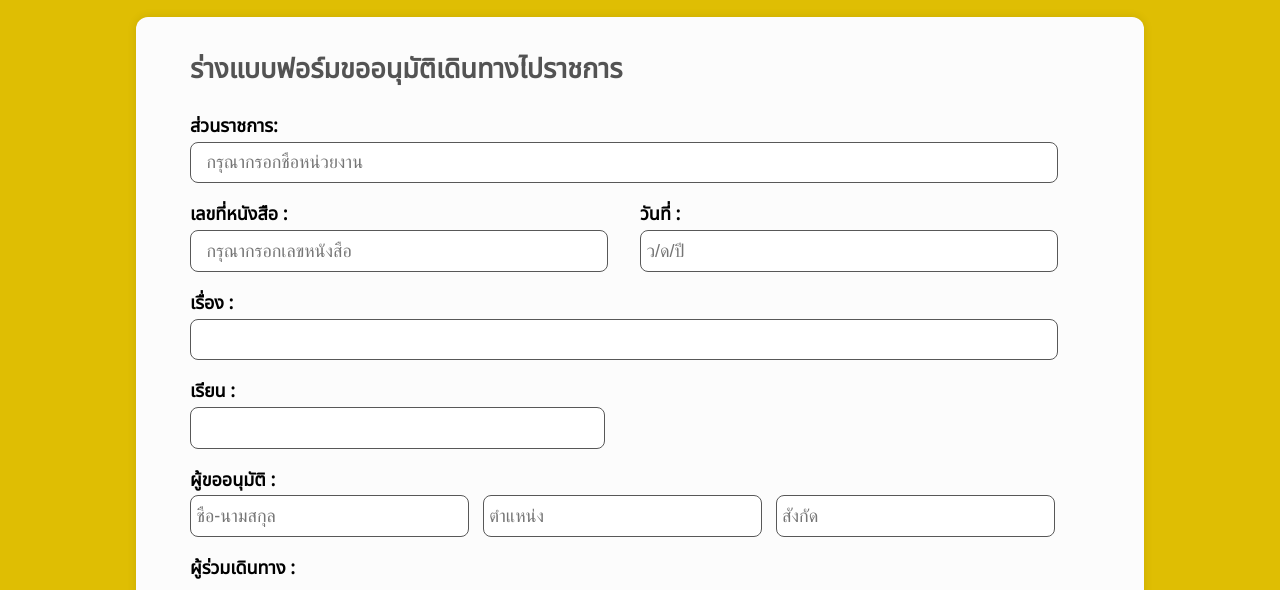
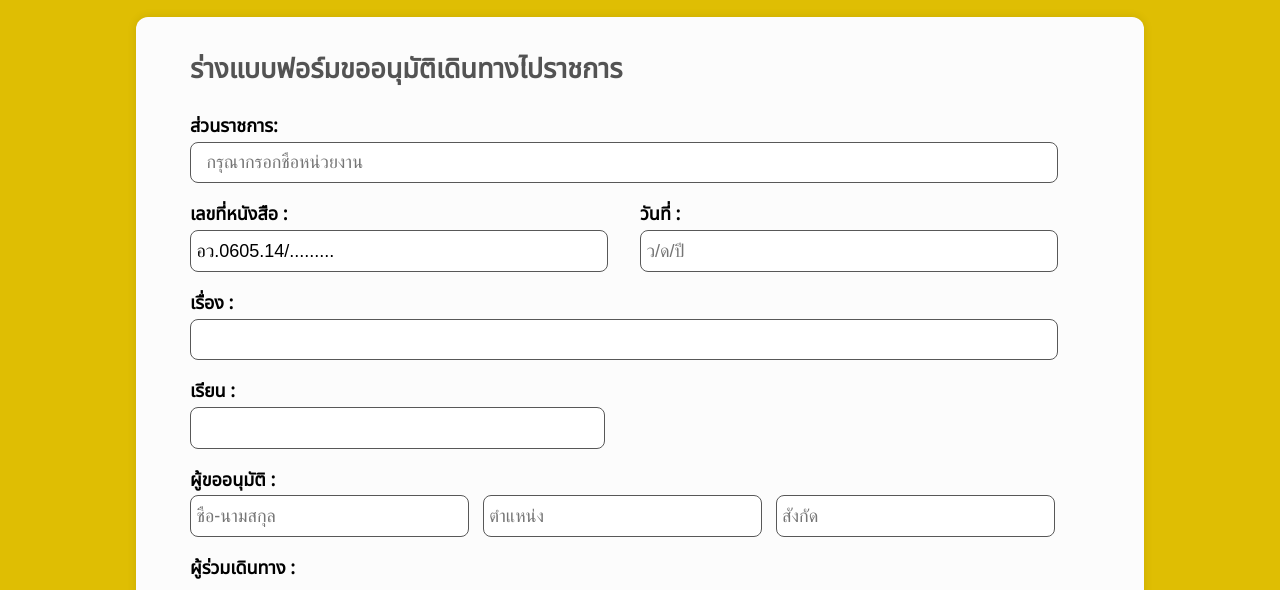
Before and after one commit to Kowit123/form, a website: page index.html in a window 1280 px wide. Shown: the part 184-774 px from the top of the page. Drawn offline with nearby package versions, Linux system fonts and the light colour scheme.

Commit message:
Update index.html

```diff
--- a/index.html
+++ b/index.html
@@ -42,7 +42,7 @@
             <div class="bookNum_date">
                 <div class="Book_number">
                 <label for="bookNum">เลขที่หนังสือ :</label>
-                <input id="bookNum" type="text" placeholder="&nbsp;&nbsp;กรุณากรอกเลขหนังสือ">
+                <input id="bookNum" type="text" placeholder="&nbsp;&nbsp;กรุณากรอกเลขหนังสือ" value="อว.0605.14/.........">
                 </div>
                 <div class="date_1">
                 <label for="thai-datepicker1">วันที่ :</label>
```
